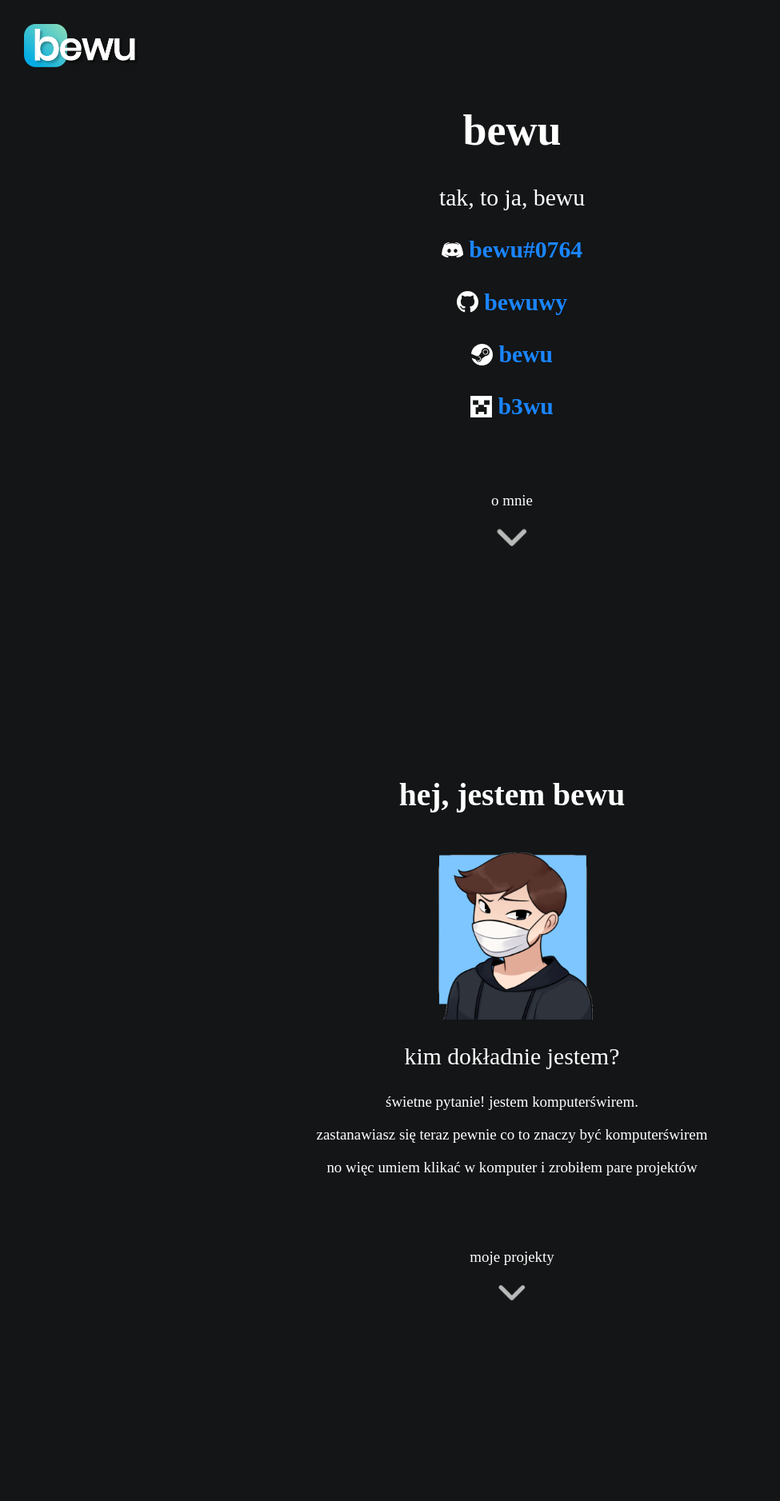
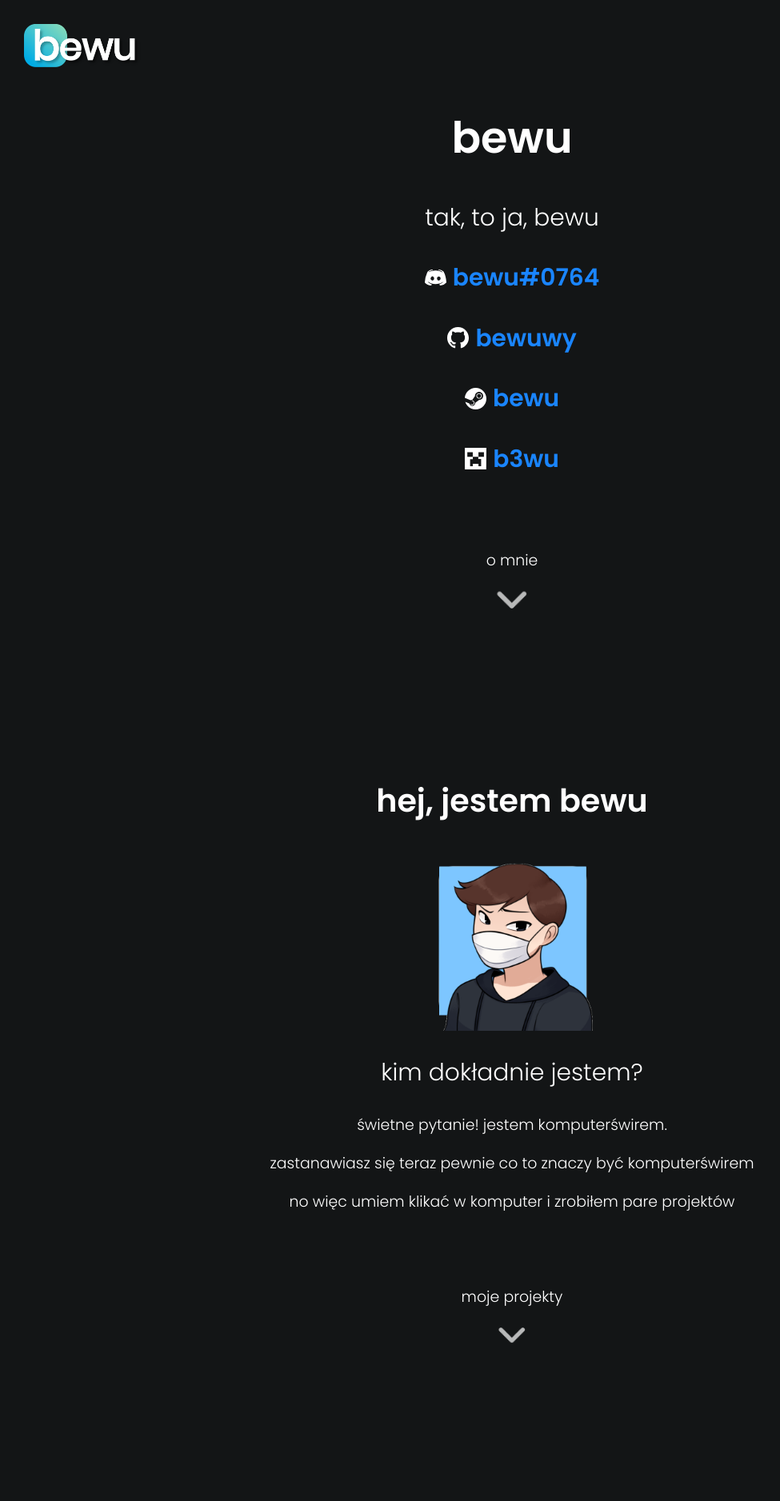
Before and after one commit to bewuwy/bewuwy, a Jekyll site: the page built from index.html, in a window 1280 px wide. Shown: the top 1877 px of the page at 80% size, without its empty margins (0-975 px from the left). Built offline with Jekyll 4.4.1, drawn with Linux system fonts in a browser that asks for light colours; some web fonts are replaced.

Commit message:
font url update

```diff
--- a/assets/css/style.css
+++ b/assets/css/style.css
@@ -1,13 +1,13 @@
 @font-face {
   font-family: Poppins;
   font-weight: normal;
-  src: url(/fonts/Poppins-Light.ttf);
+  src: url(/assets/fonts/Poppins-Light.ttf);
   font-display: swap;
 }
 @font-face {
   font-family: Poppins;
   font-weight: bold;
-  src: url(/fonts/Poppins-SemiBold.ttf);
+  src: url(/assets/fonts/Poppins-SemiBold.ttf);
   font-display: swap;
 }
 
```
